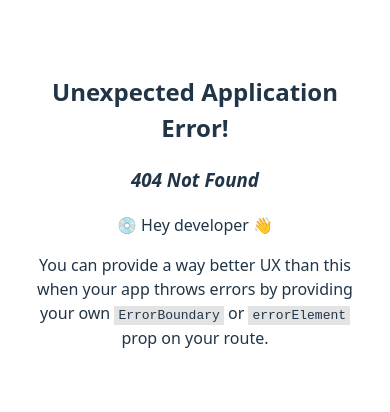
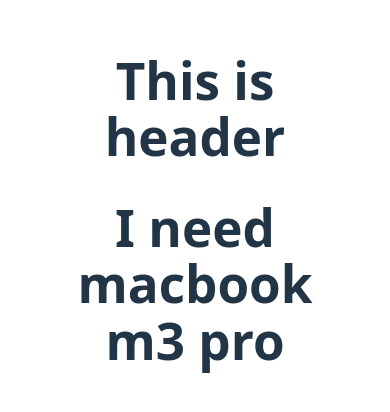
Before and after one commit to iamsondev/react-router-spa, a React (Vite) app: page /laptop in a window 390 px wide. Before the commit this address had no page. Shown: the part 212-624 px from the top of the page. Built offline with nearby package versions, Linux system fonts and the light colour scheme.

Commit message:
added many componnentys like Home, Root, Laptop, Mobile

```diff
--- /dev/null
+++ b/src/Components/Root/Header/Header.jsx
@@ -0,0 +1,11 @@
+import React from 'react';
+
+const Header = () => {
+  return (
+    <div>
+        <h1>This is header</h1>
+    </div>
+  );
+};
+
+export default Header;
--- /dev/null
+++ b/src/Components/Root/Root.jsx
@@ -0,0 +1,14 @@
+import React from 'react';
+import Header from './Header/Header';
+import { Outlet } from 'react-router';
+
+const Root = () => {
+  return (
+    <div>
+         <Header></Header>
+         <Outlet></Outlet>
+    </div>
+  );
+};
+
+export default Root;
--- /dev/null
+++ b/src/Home/Home.jsx
@@ -0,0 +1,11 @@
+import React from 'react';
+
+const Home = () => {
+  return (
+    <div>
+          <h2>This is home </h2>
+    </div>
+  );
+};
+
+export default Home;
--- /dev/null
+++ b/src/Laptops/Laptops.jsx
@@ -0,0 +1,11 @@
+import React from 'react';
+
+const Laptops = () => {
+  return (
+    <div>
+        <h1>I need macbook m3 pro</h1>
+    </div>
+  );
+};
+
+export default Laptops;
--- /dev/null
+++ b/src/Mobiles/Mobiles.jsx
@@ -0,0 +1,11 @@
+import React from 'react';
+
+const Mobiles = () => {
+  return (
+    <div>
+         <h3>Too many mobiles here. Would you like to buy?</h3>
+    </div>
+  );
+};
+
+export default Mobiles;
--- a/src/main.jsx
+++ b/src/main.jsx
@@ -7,12 +7,29 @@
   createBrowserRouter,
   RouterProvider,
 } from "react-router";
+import Root from './Components/Root/Root.jsx';
+import Home from './Home/Home.jsx';
+import Mobiles from './Mobiles/Mobiles.jsx';
+import Laptops from './Laptops/Laptops.jsx';
 
 const router = createBrowserRouter([
   {
     path: "/",
-    element: <div>Hello World</div>,
+     Component: Root,
+     children : [
+        {index:true, Component:Home},
+        {path:'mobiles', Component:Mobiles},
+        {path:'laptop', Component:Laptops}
+     ]
   },
+  {
+    path:'About',
+    element: <div> I am Web Developer</div>
+  },
+  {
+    path: 'app',
+    Component: App
+  }
 ]);
 
 createRoot(document.getElementById('root')).render(
```
